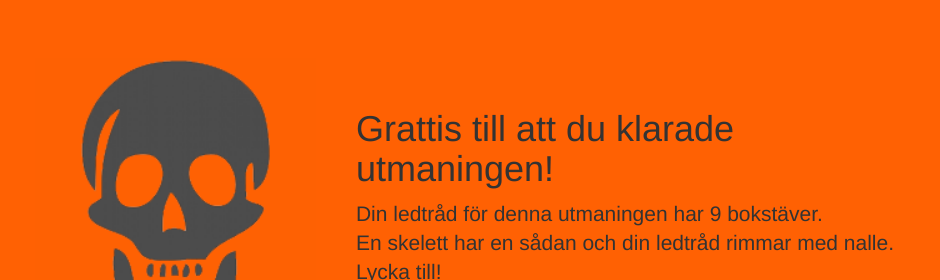
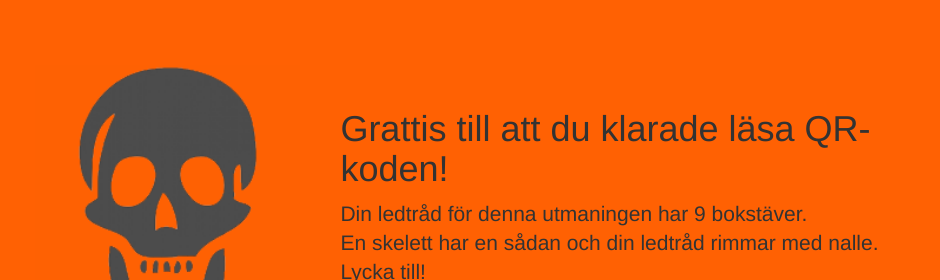
Before and after one commit to michelleludovici/ComputerScienceSocietySundsvall, a plain HTML site: page index.html in a window 1280 px wide. Shown: the part 202-482 px from the top of the page, 0-940 px from the left. Drawn offline with nearby package versions, Linux system fonts and the light colour scheme; files whose address does not match are found by name.

Commit message:
change6-title

```diff
--- a/index.html
+++ b/index.html
@@ -49,7 +49,7 @@
       <div class="content"  >
         <img src="dodskalle.png" width="300" />
         <div>
-        <h1>Grattis till att du klarade utmaningen!</h1>
+        <h1>Grattis till att du klarade läsa QR-koden!</h1>
 	        <p class="lead"> Din ledtråd för denna utmaningen har 9 bokstäver. <br>
 	        En skelett har en sådan och din ledtråd rimmar med nalle. <br>
 	        Lycka till!
```
